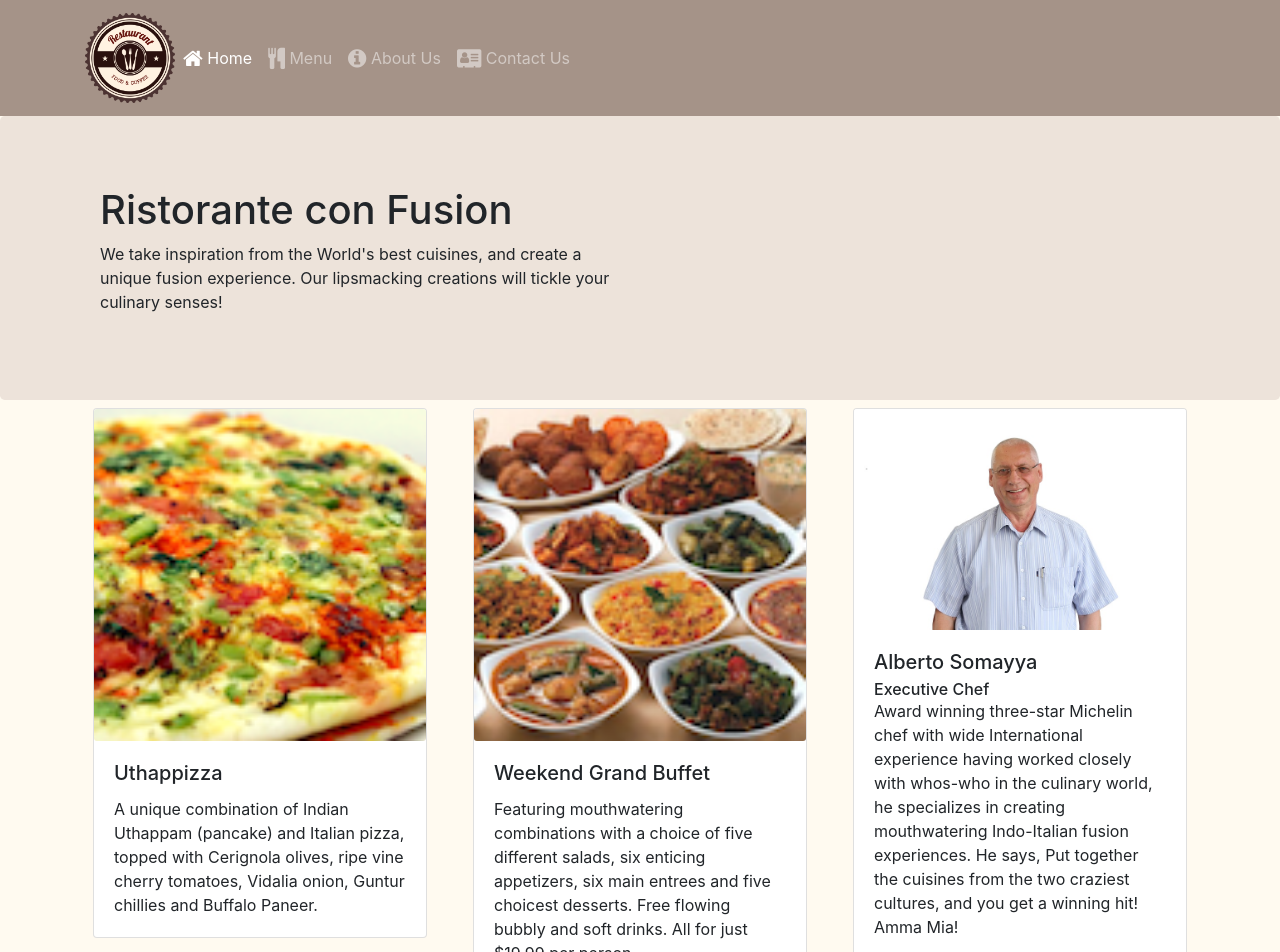
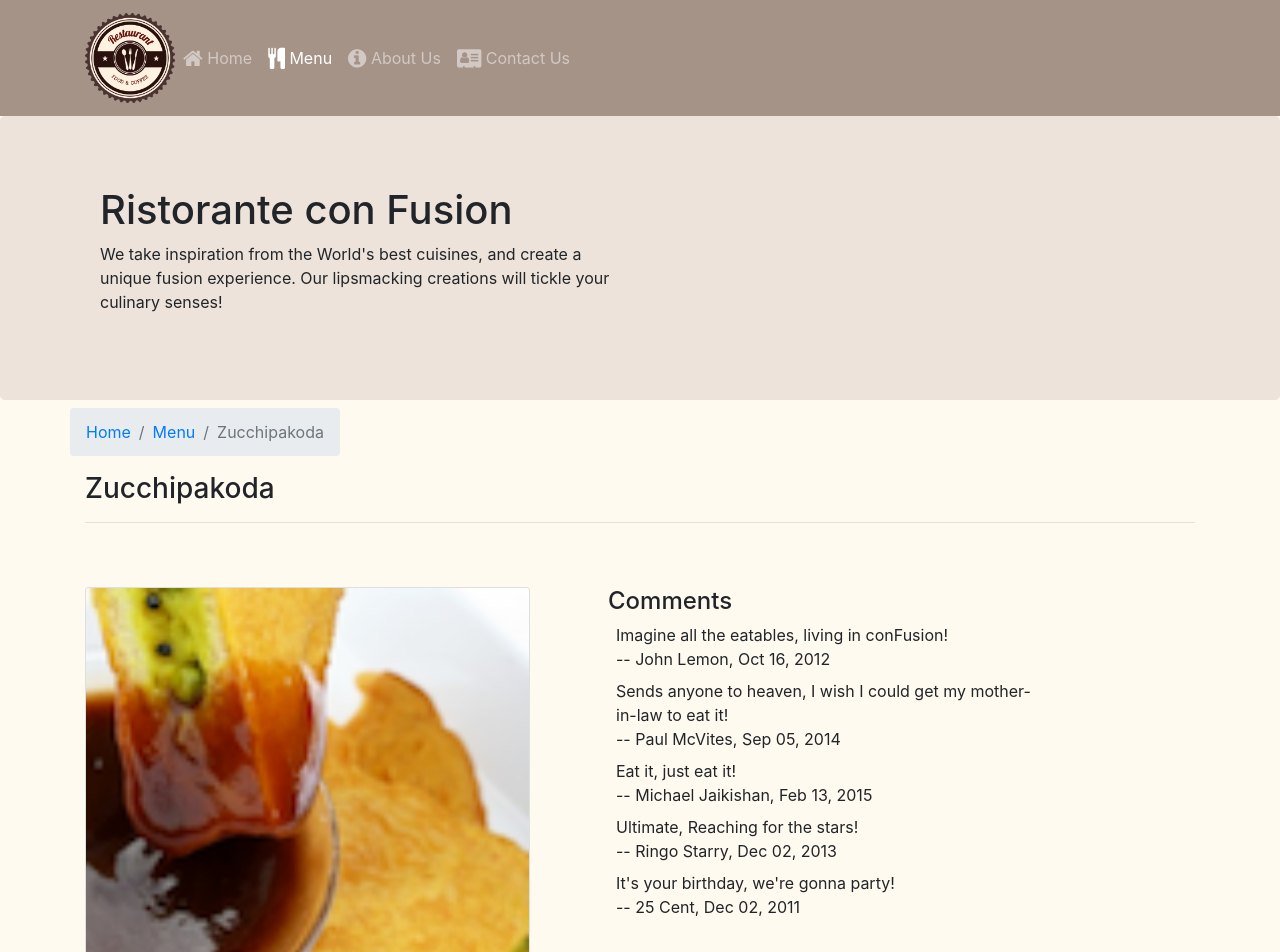
Before and after one commit to mubasherusman/coursera-react-learning, a React (Create React App) app in the folder confusion/: page /menu/1 in a window 1280 px wide. Before the commit this address led to /home. Shown: the top 952 px of the page. Built offline with nearby package versions, Linux system fonts and the light colour scheme.

Commit message:
React SPA part 2 with Breadcom navigation

```diff
--- a/confusion/src/components/ContactUs.js
+++ b/confusion/src/components/ContactUs.js
@@ -1,8 +1,20 @@
 import React from 'react';
+import {Breadcrumb, BreadcrumbItem } from 'reactstrap';
+import {Link} from 'react-router-dom';
 
 function Contact(props) {
     return(
         <div className="container">
+            <div className="row">
+                <Breadcrumb className="mt-2">
+                    <BreadcrumbItem><Link to="/home">Home</Link></BreadcrumbItem>
+                    <BreadcrumbItem active>Contact Us</BreadcrumbItem>
+                </Breadcrumb>
+                <div className="col-12">
+                    <h3>Contact Us</h3>
+                    <hr />
+                </div>
+            </div>
             <div className="row row-content">
                 <div className="col-12">
                 <h3>Location Information</h3>
--- a/confusion/src/components/DishDetail.js
+++ b/confusion/src/components/DishDetail.js
@@ -1,5 +1,6 @@
 import React, {Fragment} from 'react';
-import {Card, CardImg, CardText, CardBody,  CardTitle } from 'reactstrap'
+import {Card, CardImg, CardText, CardBody,  CardTitle, Breadcrumb, BreadcrumbItem } from 'reactstrap';
+import {Link} from 'react-router-dom';
 
 
 function RenderDish({dish}) {
@@ -20,9 +21,9 @@ function RenderDish({dish}) {
     }
 }
 
-function RenderComments({dish}) {
-    if (dish!=null && dish.comments !== null) {
-        const commentSection = dish.comments.map( comment => {
+function RenderComments({comments}) {
+    if (comments!=null) {
+        const commentSection = comments.map( comment => {
             var dateLocal = new Date(Date.parse(comment.date));
             const dateFormat = {
                 year: 'numeric',
@@ -58,11 +59,22 @@ const DishDetail = (props) => {
     return (
         <div className="container">
             <div className="row">
-                <div  className="col-12 col-md-5 mt-2">
+                <Breadcrumb className="mt-2">
+                    <BreadcrumbItem><Link to="/home">Home</Link></BreadcrumbItem>
+                    <BreadcrumbItem><Link to="/menu">Menu</Link></BreadcrumbItem>
+                    <BreadcrumbItem active>{props.selectedDish.name}</BreadcrumbItem>
+                </Breadcrumb>
+                <div className="col-12">
+                    <h3>{props.selectedDish.name}</h3>
+                    <hr />
+                </div>
+            </div>
+            <div className="row">
+                <div  className="col-12 col-md-5 mt-5">
                     <RenderDish dish={props.selectedDish} />
                 </div>
-                <div className="col-12 col-md-5 m-1">
-                    <RenderComments dish={props.selectedDish} />
+                <div className="col-12 col-md-5 m-5">
+                    <RenderComments comments={props.comments} />
                 </div>
             </div>
         </div>
--- a/confusion/src/components/MainComponent.js
+++ b/confusion/src/components/MainComponent.js
@@ -2,6 +2,7 @@ import React ,{Component, Fragment} from 'react';
 import Home from './Home';
 import Header from './Header';
 import Menu from './Menu';
+import DishDetail from './DishDetail';
 import Contact from './ContactUs'
 import Footer from './Footer';
 
@@ -29,13 +30,19 @@ class Main extends Component {
             <Fragment>
                 <Header />
                 <Switch>
-                    <Route exact path="/home" component={() => <Home
+                    <Route exact path="/home" render={() => <Home
                         dish={this.state.dishes.filter(d => d.featured)[0]}
                         promotion={this.state.promotions.filter(f => f.featured)[0]}
                         leader={this.state.leaders.filter(l => l.featured)[0]}
                         />}>
                     </Route>
-                    <Route exact path="/menu" component={() => <Menu dishes={this.state.dishes} />} />
+                    <Route exact path="/menu" render={() => <Menu dishes={this.state.dishes} />} />
+                    <Route path="/menu/:id" render={({match}) => (
+                        <DishDetail
+                            selectedDish={this.state.dishes.filter(d => d.id === parseInt(match.params.id))[0]}
+                            comments={this.state.comments.filter(c => c.dishId === parseInt(match.params.id))}
+                        />
+                    )} />
                     <Route exact path="/contactus" component={Contact} />
                     <Redirect to="/home" />
                 </Switch>
--- a/confusion/src/components/Menu.js
+++ b/confusion/src/components/Menu.js
@@ -1,29 +1,42 @@
 import React from 'react';
-import MenuItem from './MenuItem';
+import {Card, CardImg, CardImgOverlay,  CardTitle, Breadcrumb, BreadcrumbItem } from 'reactstrap';
+import {NavLink} from 'react-router-dom';
+
+function MenuItem({dishItem}){
+    return (
+        <Card key={dishItem.id}>
+            <NavLink to={`/menu/${dishItem.id}`}>
+                <CardImg src={dishItem.image} alt={dishItem.name} />
+                <CardImgOverlay>
+                    <CardTitle>{dishItem.name}</CardTitle>
+                </CardImgOverlay>
+            </NavLink>
+        </Card>
+    )
+}
 
 const Menu = (props) => {
 
-   /*  onDishSelection(dishId){
-        this.setState({selectedDishId: dishId});
-    }
-
-    getDishById(dishId){
-        return this.state.dishes.filter((dish) => dish.id === dishId)[0];
-
-    }
-
-    <DishDetail selectedDish={this.getDishById(this.state.selectedDishId)} /> */
-
     const menu = props.dishes.map( dish => {
         return(
-            <div className="col-12 col-md-5 mt-5">
-                <MenuItem dishItem={dish} onClick={props.onClick}/>
+            <div key={dish.id} className="col-12 col-md-5 mt-5">
+                <MenuItem dishItem={dish} />
             </div>
         )
     });
 
     return(
         <div className="container">
+            <div className="row">
+                <Breadcrumb className="mt-2">
+                    <BreadcrumbItem><NavLink to="/home">Home</NavLink></BreadcrumbItem>
+                    <BreadcrumbItem active>Menu</BreadcrumbItem>
+                </Breadcrumb>
+                <div className="col-12">
+                    <h3>Menu</h3>
+                    <hr />
+                </div>
+            </div>
             <div className="row">
                     {menu}
             </div>
--- a/confusion/src/components/MenuItem.js
+++ /dev/null
@@ -1,15 +0,0 @@
-import React from 'react';
-import {Card, CardImg, CardImgOverlay,  CardTitle } from 'reactstrap'
-
-function MenuItem({dishItem, onClick}){
-    return (
-        <Card key={dishItem.id} onClick={() => onClick(dishItem.id)}>
-            <CardImg src={dishItem.image} alt={dishItem.name} />
-            <CardImgOverlay>
-                <CardTitle>{dishItem.name}</CardTitle>
-            </CardImgOverlay>
-        </Card>
-    )
-}
-
-export default MenuItem;
```
